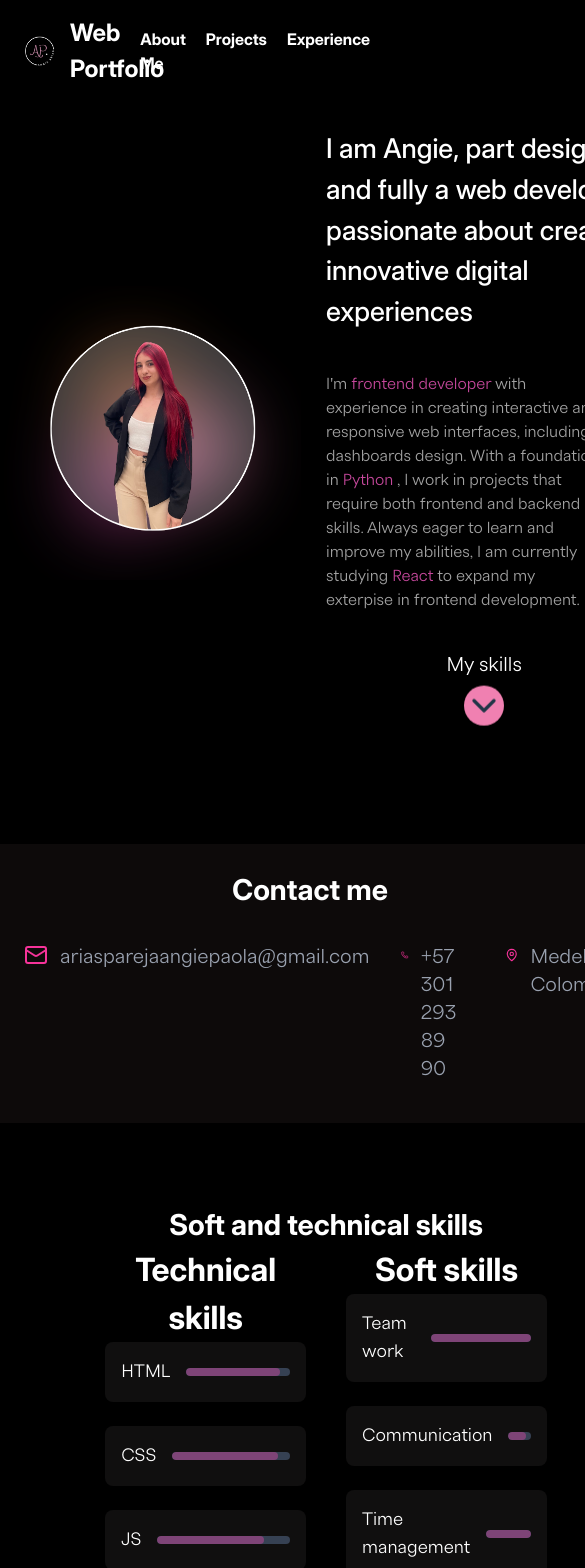
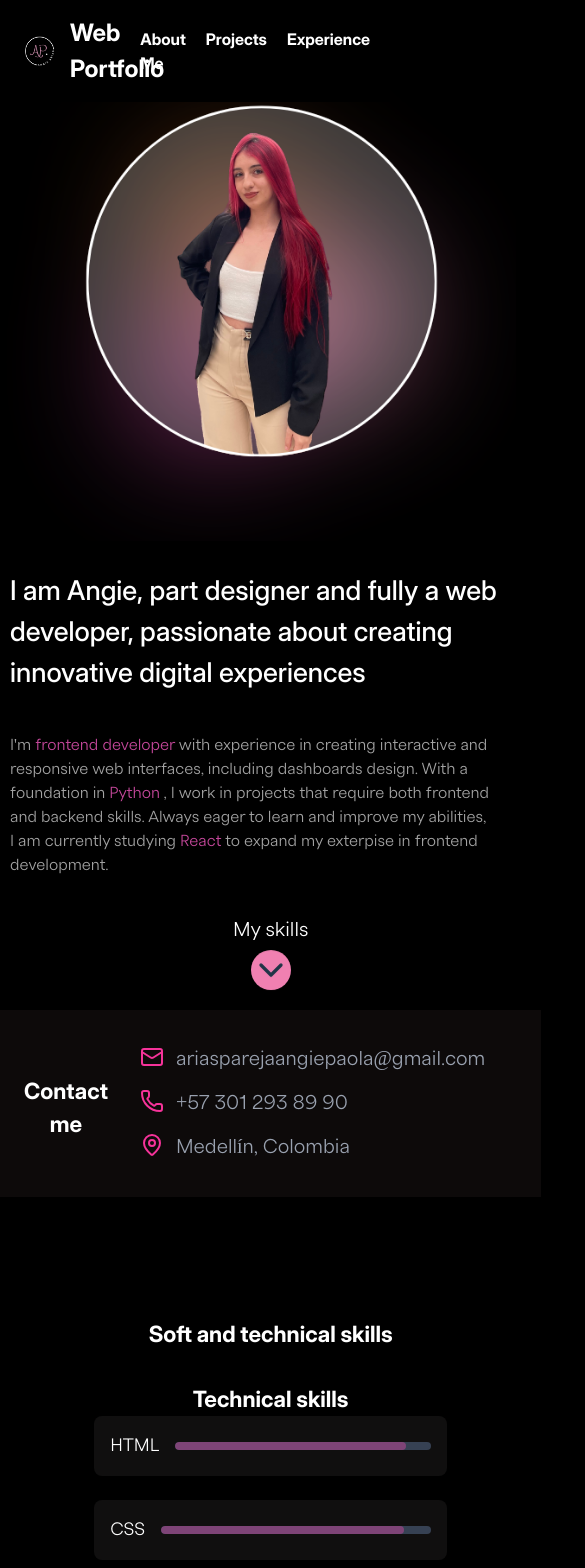
Before and after one commit to angiearias1/PortfolioWeb, a React (Vite) app: page /about-me in a window 390 px wide. Shown: the top 1568 px of the page, 585 px wide, since content can reach past the window. Built offline with nearby package versions, Linux system fonts and the light colour scheme.

Commit message:
complete responsive details

```diff
--- a/src/components/Contact.jsx
+++ b/src/components/Contact.jsx
@@ -2,9 +2,9 @@ import { Mail, Phone, MapPin } from "lucide-react";
 
 const Contact = () =>{
     return(
-        <div className="section-bg flex flex-col space-y-8 justify-center mx-auto items-center p-6 space-x-8">
+        <div className="section-bg flex md:flex-row space-y-8 justify-center mx-auto items-center p-6 space-x-8">
             <h2 className="title-sections text-white"> Contact me </h2>
-            <div className="space-y-4 flex space-x-8">
+            <div className="flex flex-col space-y-4 flex space-x-8">
                 <div className="flex space-x-3">
                     <Mail className="w-6 h-6 text-pink-500" />
                     <span className="text-gray-400 text-xl">ariasparejaangiepaola@gmail.com</span>
--- a/src/components/ExperienceEducation.jsx
+++ b/src/components/ExperienceEducation.jsx
@@ -16,7 +16,7 @@ const ExperienceEducation = () => {
              <h2 className="title-sections degradient">
                 Professional Journey
             </h2>
-            <div className="grid grid-cols-1 md: grid-cols-2 gap-10 md:mt-16">
+            <div className="grid sm:grid-cols-1 md:grid-cols-2 gap-10 md:mt-16 mt-10">
                 {/* Experience Section */}
                 <div>
                     <h2 className="title-three"> My Experience </h2>
--- a/src/components/Skills/Skills.jsx
+++ b/src/components/Skills/Skills.jsx
@@ -44,7 +44,7 @@ const Skills = () =>{
             <h2 className="title-sections">
                 Soft and technical skills
             </h2>
-            <div className="grid grid-cols-1 md: grid-cols-2 gap-10 md:mt-16">
+            <div className="grid grid-cols-1 md:grid-cols-2 gap-10 md:mt-16 mt-8">
                 <div>
                     <h2 className="title-three"> Technical skills </h2>
                     <div className="space-y-6 md:mt-10 gap-8">
--- a/src/components/Tools/ToolsSection.jsx
+++ b/src/components/Tools/ToolsSection.jsx
@@ -30,7 +30,7 @@ const ToolsSection = () => {
       <h2 className="title-sections text-white md:mb-12">
         My key allies for creating amazing projects
       </h2>
-      <div ref= {ref} className="grid grid-cols-4 space-y-6 md:grid-cols-8 text-center md:mt-16">
+      <div ref= {ref} className="grid grid-cols-4 space-y-6 md:grid-cols-8 text-center mt-8 md:mt-16">
         {tools.map((tool, index) => (
           <motion.div
               key={index}
--- a/src/pages/Experience.jsx
+++ b/src/pages/Experience.jsx
@@ -35,7 +35,7 @@ const Experience = () => {
                     <h2 className="title-sections degradient">
                         Creating Digital Experiences: My Journey in Tech
                     </h2>
-                    <div className="grid grid-cols-1 md: grid-cols-3 gap-10 md:mt-16">
+                    <div className="grid grid-cols-1 md:grid-cols-3 gap-10 md:mt-16 mt-10">
                         {/* Experience Section */}
                         <div>
                             <h2 className="title-three"> Frontend </h2>
--- a/src/pages/Landing_page.jsx
+++ b/src/pages/Landing_page.jsx
@@ -18,10 +18,12 @@ function Landing_page() {
       <ExperienceEducation />
       <Contact />
 
-        <div className=' text-white text-center p-6 rounded-lg'>
-            <h1>Exploring <span className='text-[#C36022]'>new </span>opportunities</h1>
-            <h1> in <span className='text-[#C6489C]'>web </span> design and <span className='text-[#F080B1]'>development ! </span> </h1>
-        </div>
+      <div className="text-container">
+          <h1>Exploring <span className="highlight-orange">new</span> opportunities</h1>
+          <h1>in <span className="highlight-pink">web</span> design and
+              <span className="highlight-lightpink"> development!</span>
+          </h1>
+      </div>
 
 
     </div>
--- a/src/pages/Projects.jsx
+++ b/src/pages/Projects.jsx
@@ -39,13 +39,13 @@ const infoProjects = [
 ]
 const ProjectCard = ({ project }) => {
     return (
-        <div className="p-4 rounded-lg w-170">
+        <div className="p-4 rounded-lg w-full sm:w-120 md:w-150 mx-auto">
             <Swiper
                 modules={[Navigation]}
                 navigation
                 spaceBetween={10}
                 slidesPerView={1}
-                className="w-full h-80"
+                className="w-full h-60 sm:h-72 md:h-80"
             >
                 {project.image.map((image, index) => (
                     <SwiperSlide key={index}>
@@ -69,7 +69,7 @@ const Projects = () => {
     return (
         <div className="relative w-full min-h-screen mx-auto overflow-x-hidden space-y-6">
             <Navbar />
-            <div className="projects w-full min-h-screen flex flex-col items-center justify-center">
+            <div className="projects w-full min-h-[80vh] flex flex-col items-center justify-center">
                 <h2>Tranforming ideas <span className="degradient">into interfaces </span></h2>
                 <p className="text-paragraph text-xl w-4/5 text-center mx-auto px-6 p-6">
                     Here you can see some of the projects I have worked on, where I combine design, functionality, and performance to create attractive and intuitive web experiences. 🚀
@@ -80,7 +80,7 @@ const Projects = () => {
                 <h2 className="title-sections text-white mb-6">Projects that make an impact</h2>
             </div>
 
-            <div className="w-full mx-auto flex gap-6 w-full justify-center align-items">
+            <div className="w-full mx-auto flex gap-6 w-full justify-center align-items grid sm:grid-cols-1 md:grid-cols-2">
                 {infoProjects.map((project) => (
                     <ProjectCard key={project.id} project={project} />
                 ))}
--- a/src/styles/Global.css
+++ b/src/styles/Global.css
@@ -1,10 +1,13 @@
 
-body {
-    background-color: black;
+
+body, html {
+    font-family: Polar-light;
     margin: 0;
     padding: 0;
-    font-family: Polar-light;
+    width: 100%;
+    background-color: black;
 }
+
 
 @font-face {
     font-family: 'Inter-display-bold';
@@ -104,6 +107,13 @@ h1{
     padding: 0 40px;
 }
 
+@media (max-width: 768px) {
+    .introduction {
+        padding: 0;
+        height: auto;
+    }
+}
+
 .projects {
     height: 100vh;
     background-image: url('/src/assets/img/Background-projects.png');
@@ -111,6 +121,14 @@ h1{
     background-position: center;
     justify-content: center;
     align-items: center;
+}
+
+@media (max-width: 768px) {
+    .projects {
+        height: auto;
+        min-height: 80vh; /* Para que al menos ocupe una parte de la pantalla */
+        padding: 20px 0; /* Agregamos espacio */
+    }
 }
 
 
@@ -152,7 +170,11 @@ h1{
     .introduction {
         flex-direction: column-reverse;
         text-align: center;
+    }
 
+    .content, .projects{
+        flex-direction: column;
+        height: auto;
     }
 
     .intro-content {
@@ -161,15 +183,10 @@ h1{
         padding: 20px;
     }
 
-    .profile-image {
-        width: 320px;
-    }
+
 }
 
 @media (max-width: 480px) {
-    .profile-image {
-        width: 400px;
-    }
 
     .intro-content {
         padding: 10px;
@@ -195,9 +212,10 @@ h1{
     color: #fff;
 }
 
-@media (max-width: 480px) {
+@media (max-width: 768px) {
     .intro-details h2, .projects h2, .experience h2 {
-        font-size: 2.5rem;
+        font-size: 3.5rem;
+        text-align: center;
     }
 }
 
@@ -252,7 +270,8 @@ h1{
 
 @media (max-width: 480px) {
     .title-sections {
-        font-size: 1.8rem;
+        font-size: 1.4rem;
+        margin-top: 40px;
     }
 }
 
@@ -285,6 +304,19 @@ h1{
     text-align: center;
 }
 
+@media (max-width: 768px) {
+    .title-three {
+        font-size: 1.6rem;
+    }
+}
+
+
+@media (max-width: 480px) {
+    .title-three {
+        font-size: 1.4rem;
+    }
+}
+
 .title-four{
     color: #ffffff;
     font-family: Inter-display-bold;
@@ -302,3 +334,42 @@ h1{
 .swiper-button-prev, .swiper-button-next{
     color: #ffffff !important;
 }
+
+.text-container {
+    text-align: center;
+    color: white;
+    padding: 20px;
+    border-radius: 10px;
+}
+
+.text-container h1 {
+    font-size: 4rem;
+    font-weight: bold;
+}
+
+
+.highlight-orange {
+    color: #C36022;
+}
+
+.highlight-pink {
+    color: #C6489C;
+}
+
+.highlight-lightpink {
+    color: #F080B1;
+}
+
+
+@media (max-width: 768px) {
+    .text-container h1 {
+        font-size: 2rem;
+    }
+}
+
+
+@media (max-width: 480px) {
+    .text-container h1 {
+        font-size: 1.8rem;
+    }
+}
```
